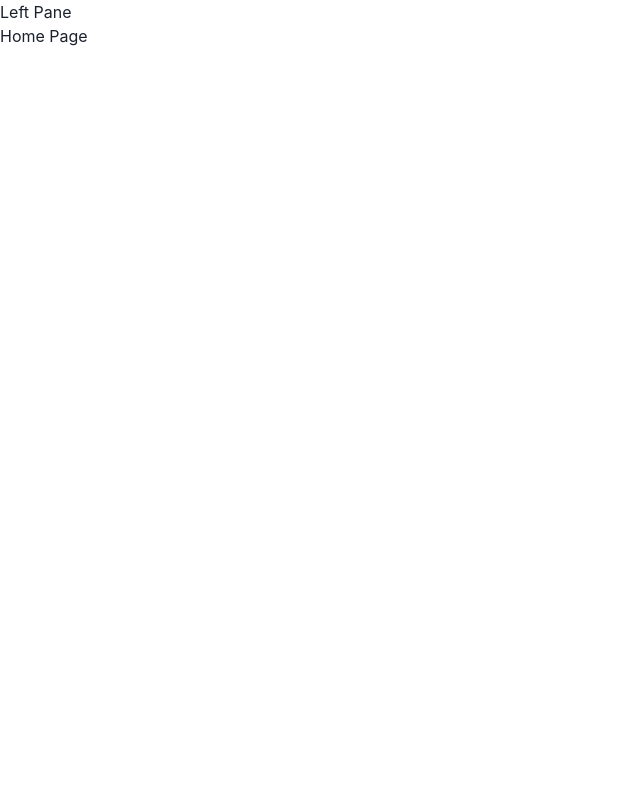
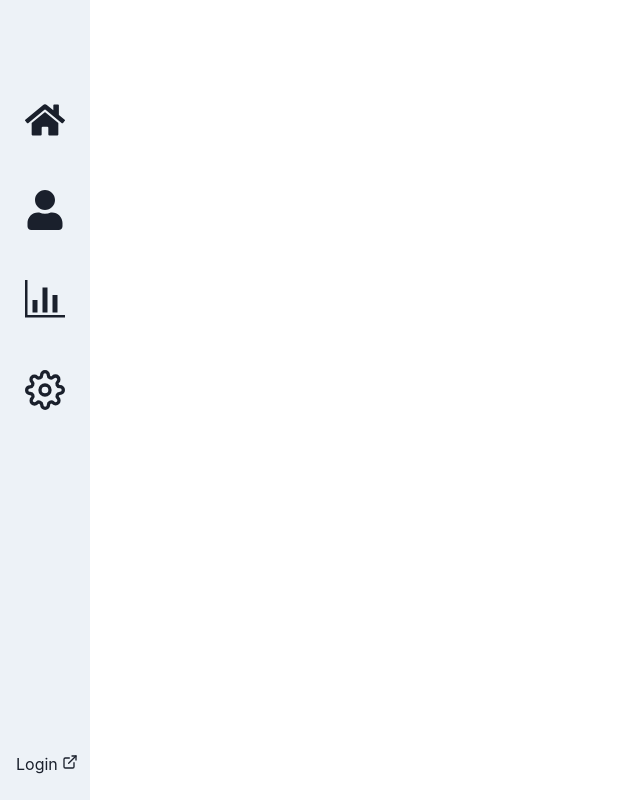
Before and after one commit to dakshkhetan/meetingstats-assignment, a React (Create React App) app: page / in a window 1280 px wide. Shown: the whole page, without its empty margins (0-640 px from the left). Built offline with nearby package versions, Linux system fonts and the light colour scheme.

Commit message:
left-pane complete

```diff
--- a/src/components/LeftPane.jsx
+++ b/src/components/LeftPane.jsx
@@ -1,9 +1,45 @@
 import React from "react";
+import { useHistory, Link } from "react-router-dom";
+import { Container, VStack, Box } from "@chakra-ui/react";
+import { FaHome, FaUser } from "react-icons/fa";
+import { GoGraph } from "react-icons/go";
+import { FiSettings, FiExternalLink } from "react-icons/fi";
 
 const LeftPane = () => {
+  let history = useHistory();
+
   return (
     <>
-      <div>Left Pane</div>
+      <Container pos="fixed" top="0" left="0" w="7%" h="100%" bg="gray.100">
+        <VStack spacing="50px">
+          <Box mt="100px" w="40px" h="40px">
+            <FaHome
+              size="2.5rem"
+              onClick={() => history.push("/")}
+              style={{ cursor: "pointer" }}
+            />
+          </Box>
+          <Box w="40px" h="40px">
+            <FaUser
+              size="2.5rem"
+              onClick={() => history.push("/settings")}
+              style={{ cursor: "pointer" }}
+            />
+          </Box>
+          <Box w="40px" h="40px">
+            <GoGraph size="2.5rem" style={{ cursor: "not-allowed" }} />
+          </Box>
+          <Box w="40px" h="40px">
+            <FiSettings size="2.5rem" style={{ cursor: "not-allowed" }} />
+          </Box>
+        </VStack>
+
+        <Box pos="fixed" bottom="3%" w="5%" centerContent>
+          <Link to="/login">
+            Login <FiExternalLink style={{ display: "inline" }} />
+          </Link>
+        </Box>
+      </Container>
     </>
   );
 };
```
